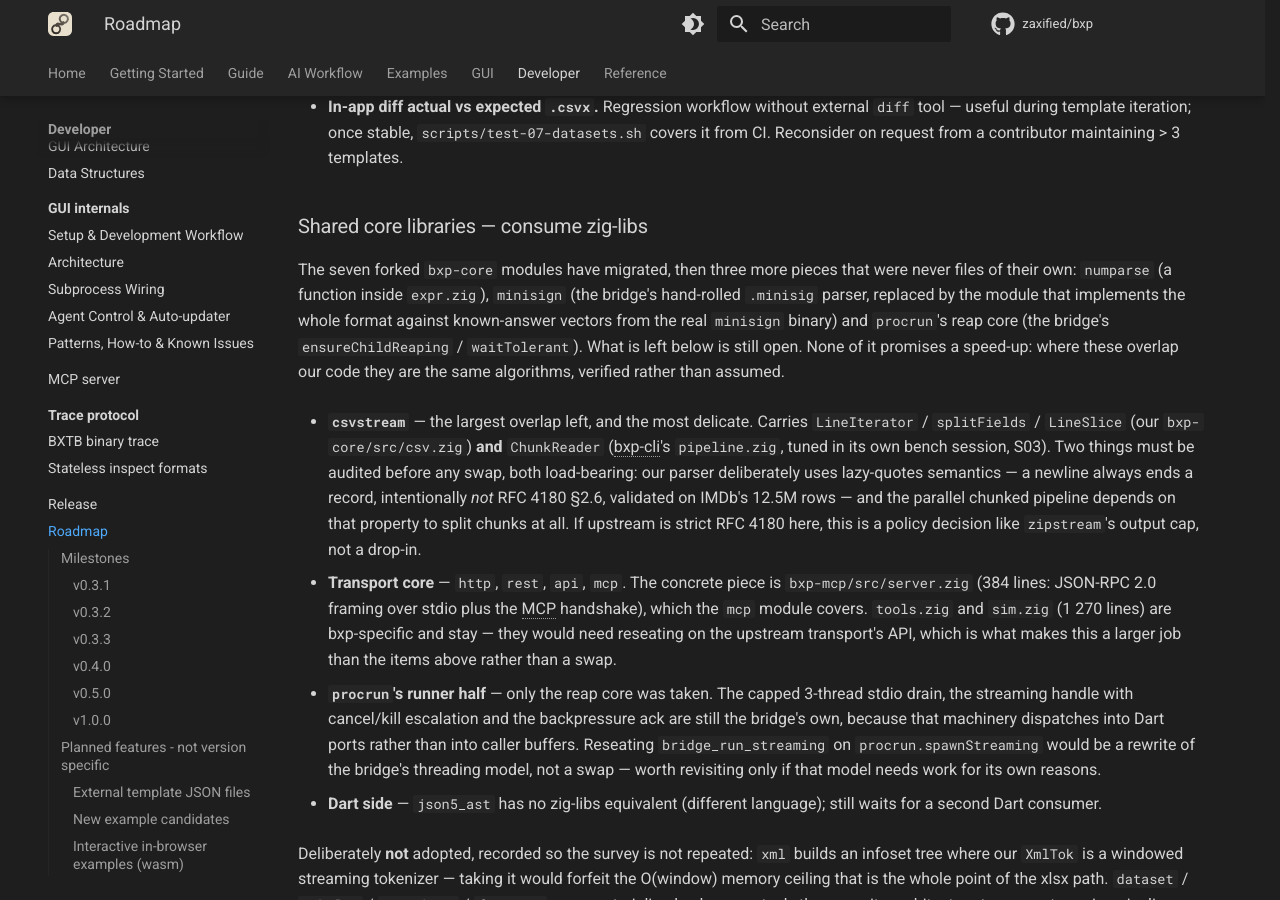
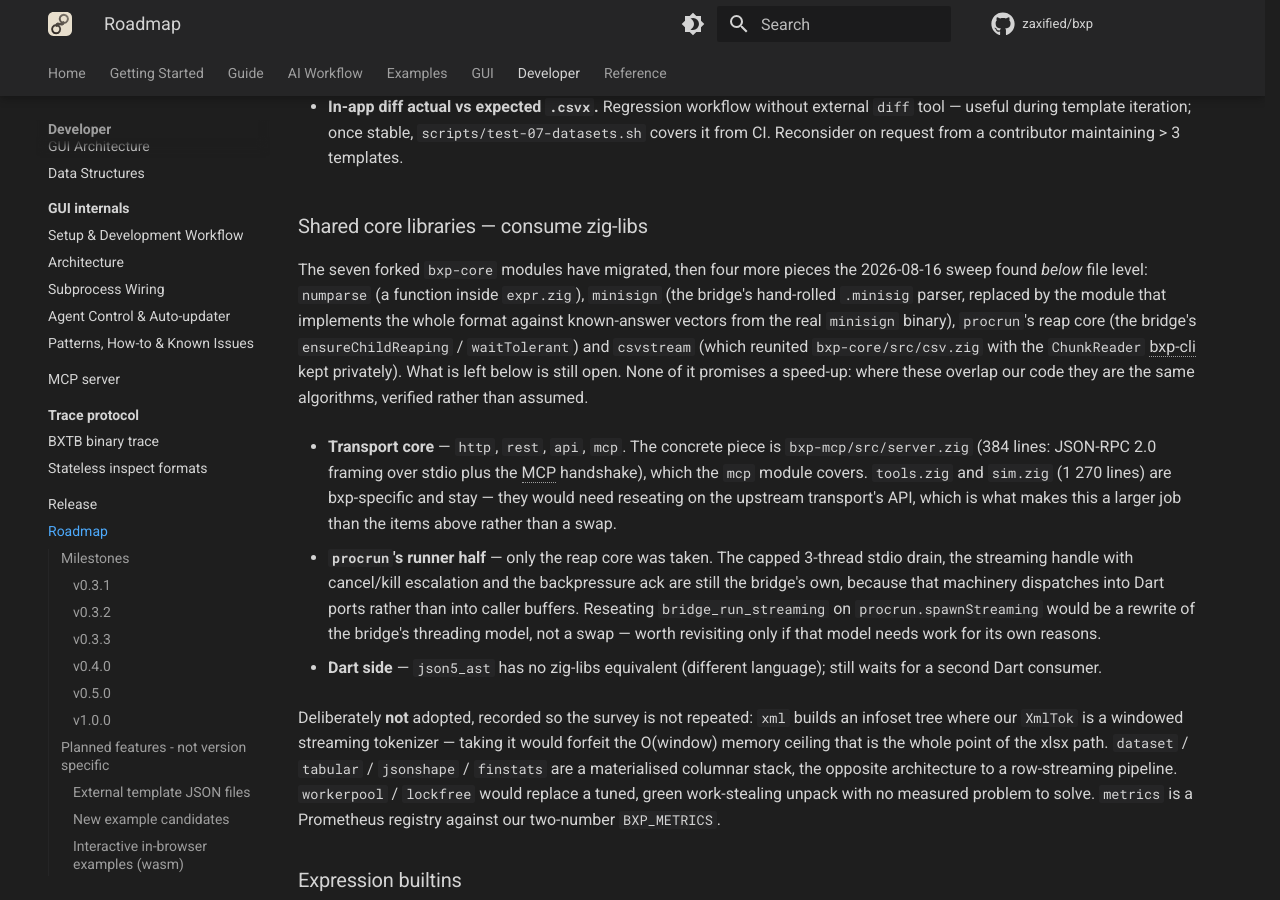
Before and after one commit to zaxified/bxp, an MkDocs documentation site: the page built from docs/dev/roadmap.md, in a window 1280 px wide and 900 px high, scrolled down 5352 px. Built offline with MkDocs 1.6.1 and Material for MkDocs 9.7.7, drawn with Linux system fonts in a browser that asks for light colours; comment, search, counter and statistics services are not loaded.

Commit message:
refactor(deps): consume zig-libs csvstream, retiring bxp-core/src/csv.zig
The CSV record model (LineIterator / splitFields / LineSlice) lived in
bxp-core, while the ChunkReader that feeds it was private to bxp-cli's
pipeline.zig. Upstream holds one module for both halves, so this
migration reunites them.

The roadmap flagged this as the delicate one: the parser deliberately
uses lazy-quotes semantics -- a '\n' ALWAYS ends a record, intentionally
not RFC 4180 §2.6 -- and the parallel chunked pipeline depends on that
property to split blocks at all. The concern turned out to be unfounded:
upstream carries that rule verbatim, comment included, and documents it
as the reason every '\n' is a safe chunk boundary. Diffed with comments
stripped, the shared code is byte-identical. All 22 local tests are
upstream verbatim, alongside two fuzz harnesses, BOM handling, the
streaming-layer suite and the maxogden/csv-spectrum acid-test corpus.

One upstream default is adopted rather than inherited silently:
max_record_len, which refuses a newline-free input past the chunk size
with error.RecordTooLong. Until now such an input -- one enormous record,
or a bare-CR "classic Mac" file where no '\n' exists at all -- grew the
buffer to the whole file size, silently breaking the bounded-memory
promise pipeline.zig's own comment makes. Verified against the
pre-migration binary: a 30 MB newline-free file used to be buffered whole
and converted as one record, and is now refused. This is the opposite
call from zipstream's output cap, which bxp declines because streaming a
multi-GB member is a real use case that costs no resident memory --
here the buffer IS resident, so the cap enforces a guarantee bxp already
advertises. nextChunkChecked translates the error into a diagnostic
naming the file and pointing at bare-CR line endings, instead of letting
the raw error name reach the top level.

Gated on the real broker corpus in ~/workspace/DEV rather than the
datasets alone: 163/163 outputs byte-identical, stdout and stderr
identical. scripts/test.sh green (corpus 218/218, datasets 10/10);
bxp-core is 255 tests after the 22 moved upstream. ReleaseSafe bxp-cli
.text +4.3 KB for the guard and its message.

Co-Authored-By: Claude Opus 5 (1M context) <noreply@anthropic.com>

```diff
--- a/docs/dev/roadmap.md
+++ b/docs/dev/roadmap.md
@@ -300,24 +300,15 @@ fixed before release instead, not parked here).
 
 ### Shared core libraries — consume zig-libs
 
-The seven forked `bxp-core` modules have migrated, then three more pieces that
-were never files of their own: `numparse` (a function inside `expr.zig`),
-`minisign` (the bridge's hand-rolled `.minisig` parser, replaced by the module
-that implements the whole format against known-answer vectors from the real
-`minisign` binary) and `procrun`'s reap core (the bridge's
-`ensureChildReaping` / `waitTolerant`). What is left below is still open. None
-of it promises a speed-up: where these overlap our code they are the same
-algorithms, verified rather than assumed.
-
-- **`csvstream`** — the largest overlap left, and the most delicate. Carries
-  `LineIterator` / `splitFields` / `LineSlice` (our `bxp-core/src/csv.zig`)
-  **and** `ChunkReader` (bxp-cli's `pipeline.zig`, tuned in its own bench
-  session, S03). Two things must be audited before any swap, both load-bearing:
-  our parser deliberately uses lazy-quotes semantics — a newline always ends a
-  record, intentionally *not* RFC 4180 §2.6, validated on IMDb's 12.5M rows —
-  and the parallel chunked pipeline depends on that property to split chunks at
-  all. If upstream is strict RFC 4180 here, this is a policy decision like
-  `zipstream`'s output cap, not a drop-in.
+The seven forked `bxp-core` modules have migrated, then four more pieces the
+2026-08-16 sweep found *below* file level: `numparse` (a function inside
+`expr.zig`), `minisign` (the bridge's hand-rolled `.minisig` parser, replaced
+by the module that implements the whole format against known-answer vectors
+from the real `minisign` binary), `procrun`'s reap core (the bridge's
+`ensureChildReaping` / `waitTolerant`) and `csvstream` (which reunited
+`bxp-core/src/csv.zig` with the `ChunkReader` bxp-cli kept privately). What is
+left below is still open. None of it promises a speed-up: where these overlap
+our code they are the same algorithms, verified rather than assumed.
 
 - **Transport core** — `http`, `rest`, `api`, `mcp`. The concrete piece is
   `bxp-mcp/src/server.zig` (384 lines: JSON-RPC 2.0 framing over stdio plus the
```
Also changed, not shown: CLAUDE.md (+7 -6 lines), bxp-cli/CLAUDE.md (+12 -3 lines), bxp-core/CLAUDE.md (+50 -30 lines), 4 other files.
